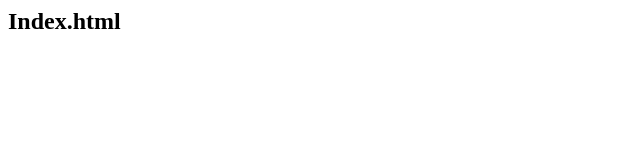
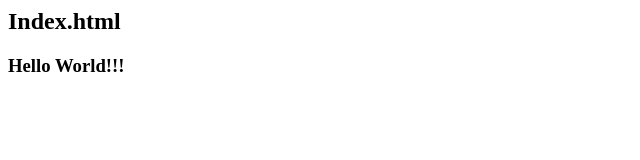
Before and after one commit to anurag1302/git-tutorial, a plain HTML site: page index.html in a window 1280 px wide. Shown: the whole page, without its empty margins (0-640 px from the left). Drawn offline with Linux system fonts and the light colour scheme.

Commit message:
Second commit - edited index.html

```diff
--- a/index.html
+++ b/index.html
@@ -4,5 +4,6 @@
     </head>
     <body>
         <h2>Index.html</h2>
+        <h3>Hello World!!!</h3>
     </body>
 </html>
```
